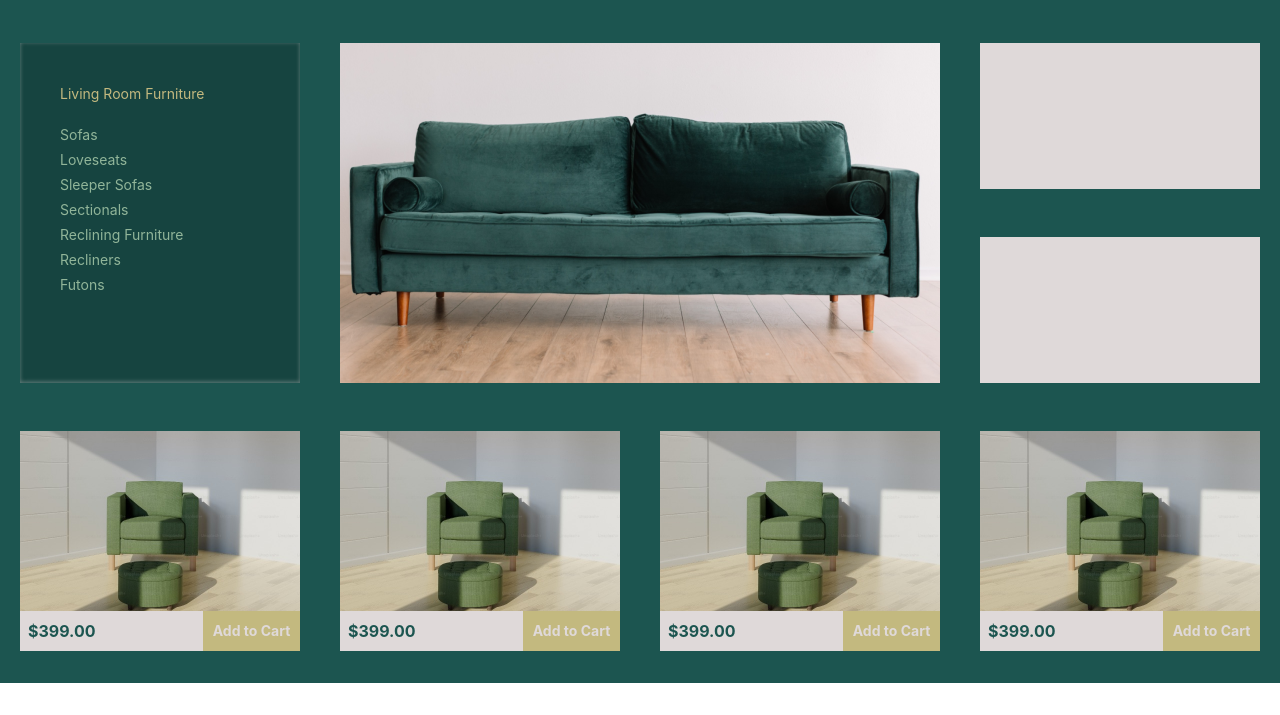
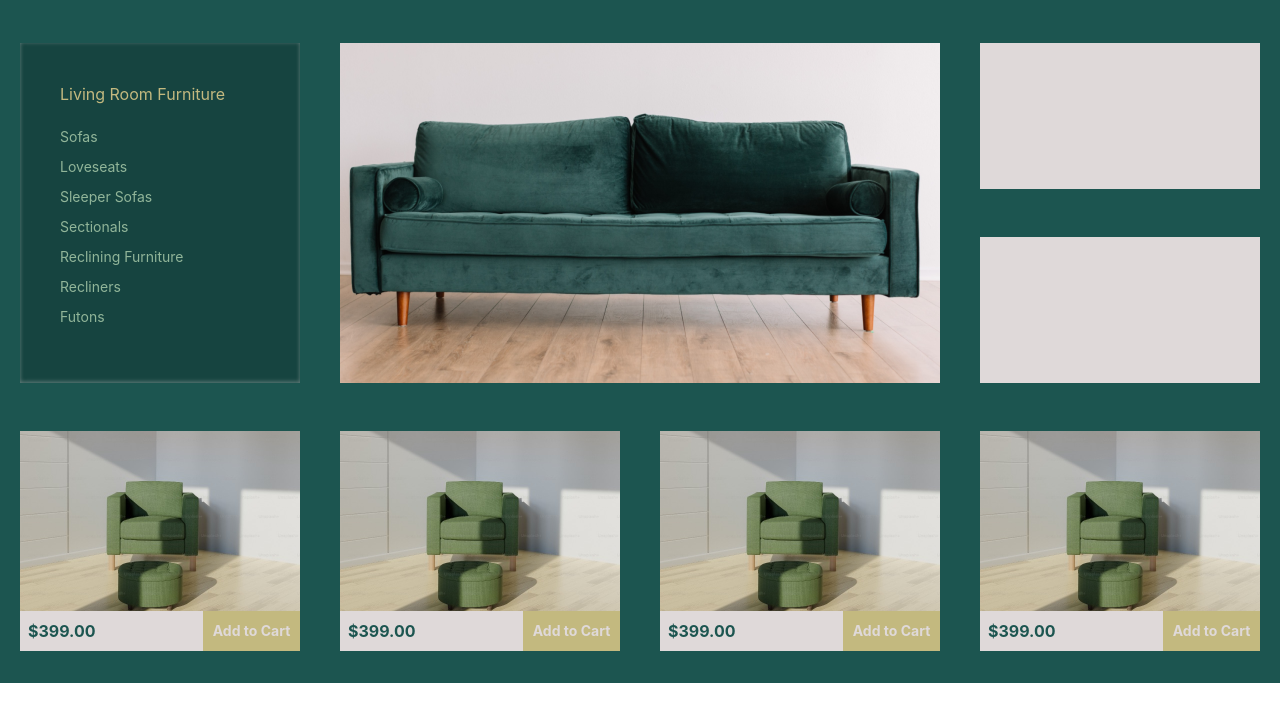
Before and after one commit to TsotneBasili/homework11, a plain HTML site: page index.html in a window 1280 px wide. Shown: the part 85-800 px from the top of the page. Drawn offline with Linux system fonts and the light colour scheme.

Commit message:
row gaps

```diff
--- a/css/styles.css
+++ b/css/styles.css
@@ -115,19 +115,21 @@
 }
 
 .aside_h3 {
-    /* //styleName: paragraph3/p-regular; */
     font-family: "Inter", sans-serif;
-    font-size: 14px;
+    font-size: 16px;
     font-weight: 400;
-    line-height: 25px;
+    line-height: 27px;
     color: #C3B97F;
+}
 
+.aside_ul {
+    display: flex;
+    flex-direction: column;
+    row-gap: 5px;
 }
 
 .aside_nav_a {
-    /* //styleName: paragraph3/p-regular; */
     font-family: "Inter", sans-serif;
-
     font-size: 14px;
     font-weight: 400;
     line-height: 25px;
```
